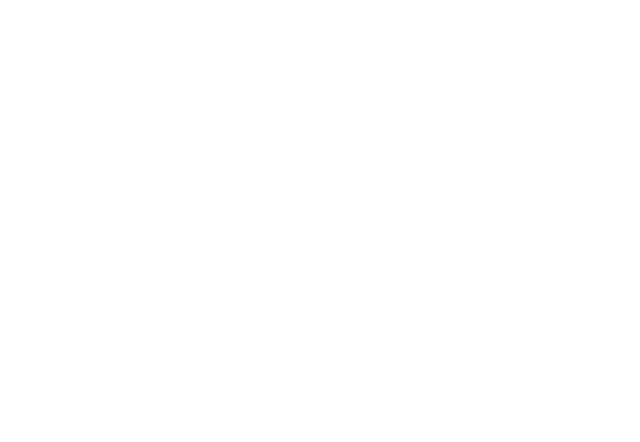
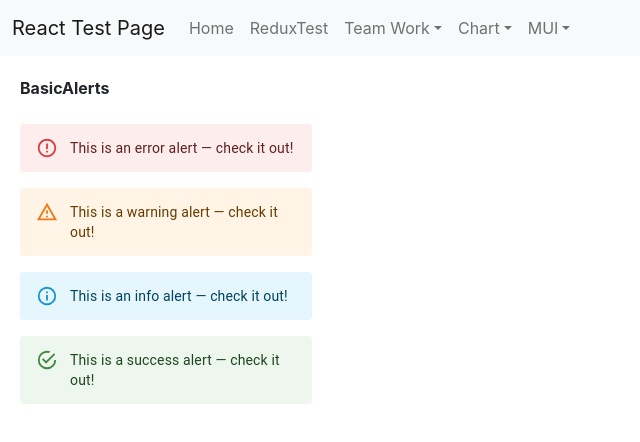
Before and after one commit to jinseok1306/React-Test, a React (Create React App) app in the folder ReactProject/client_app/: page /MUI/AlertPage in a window 1280 px wide. Before the commit this address had no page. Shown: the top 442 px of the page, without its empty margins (0-640 px from the left). Built offline with nearby package versions, Linux system fonts and the light colour scheme.

Commit message:
MUI BasicAlert 테스트 완료

```diff
--- a/ReactProject/client_app/src/App.tsx
+++ b/ReactProject/client_app/src/App.tsx
@@ -40,6 +40,7 @@
                   <Route path="/MUI/ListPage" element={<Page.ListPage />} />
                   <Route path="/MUI/TablePage" element={<Page.TablePage />} />
                   <Route path="/MUI/TooltipPage" element={<Page.TooltipPage />} />
+                  <Route path="/MUI/AlertPage" element={<Page.AlertPage />} />
                   </Routes>
           </Provider>
     </div>
--- /dev/null
+++ b/ReactProject/client_app/src/components/Alert/BasicAlerts.tsx
@@ -0,0 +1,14 @@
+import * as React from 'react';
+import Alert from '@mui/material/Alert';
+import Stack from '@mui/material/Stack';
+
+export default function BasicAlerts() {
+  return (
+    <Stack sx={{ width: '100%' }} spacing={2}>
+      <Alert severity="error">This is an error alert — check it out!</Alert>
+      <Alert severity="warning">This is a warning alert — check it out!</Alert>
+      <Alert severity="info">This is an info alert — check it out!</Alert>
+      <Alert severity="success">This is a success alert — check it out!</Alert>
+    </Stack>
+  );
+}
--- a/ReactProject/client_app/src/components/Menu.tsx
+++ b/ReactProject/client_app/src/components/Menu.tsx
@@ -47,6 +47,7 @@
                                 <NavDropdown.Item><Link to="/MUI/ListPage" style={{ color: 'rgba(0, 0, 0, 0.55)', textDecoration: 'none' }}>ListPage</Link></NavDropdown.Item>
                                 <NavDropdown.Item><Link to="/MUI/TablePage" style={{ color: 'rgba(0, 0, 0, 0.55)', textDecoration: 'none' }}>TablePage</Link></NavDropdown.Item>
                                 <NavDropdown.Item><Link to="/MUI/TooltipPage" style={{ color: 'rgba(0, 0, 0, 0.55)', textDecoration: 'none' }}>TooltipPage</Link></NavDropdown.Item>
+                                <NavDropdown.Item><Link to="/MUI/AlertPage" style={{ color: 'rgba(0, 0, 0, 0.55)', textDecoration: 'none' }}>AlertPage</Link></NavDropdown.Item>
                             </NavDropdown>
                         </Nav>
                     </Navbar.Collapse>
--- /dev/null
+++ b/ReactProject/client_app/src/pages/MUI/AlertPage.tsx
@@ -0,0 +1,22 @@
+import React, { useCallback, useState } from "react";
+import Menu from '../../components/Menu';
+import Grid from '@mui/material/Grid';
+import BasicAlerts from '../../components/Alert/BasicAlerts';
+
+const AlertPage = () => {
+    return (
+        <div>
+            <Menu />
+            <div style={{ margin: 20 }}>
+                <Grid container rowSpacing={1} columnSpacing={{ xs: 1, sm: 2, md: 3 }}>
+                    <Grid item xs={3}>
+                        <b>BasicAlerts</b><div>&nbsp;</div>
+                        <BasicAlerts />
+                    </Grid>
+                </Grid>
+            </div>
+        </div>
+    );
+};
+
+export default AlertPage;
--- a/ReactProject/client_app/src/pages/index.tsx
+++ b/ReactProject/client_app/src/pages/index.tsx
@@ -28,3 +28,4 @@
 export { default as ListPage } from './MUI/ListPage';
 export { default as TablePage } from './MUI/TablePage';
 export { default as TooltipPage } from './MUI/TooltipPage';
+export { default as AlertPage } from './MUI/AlertPage';
```
Also changed, not shown: 1 other file (tests, documents, lock files or other folders).
